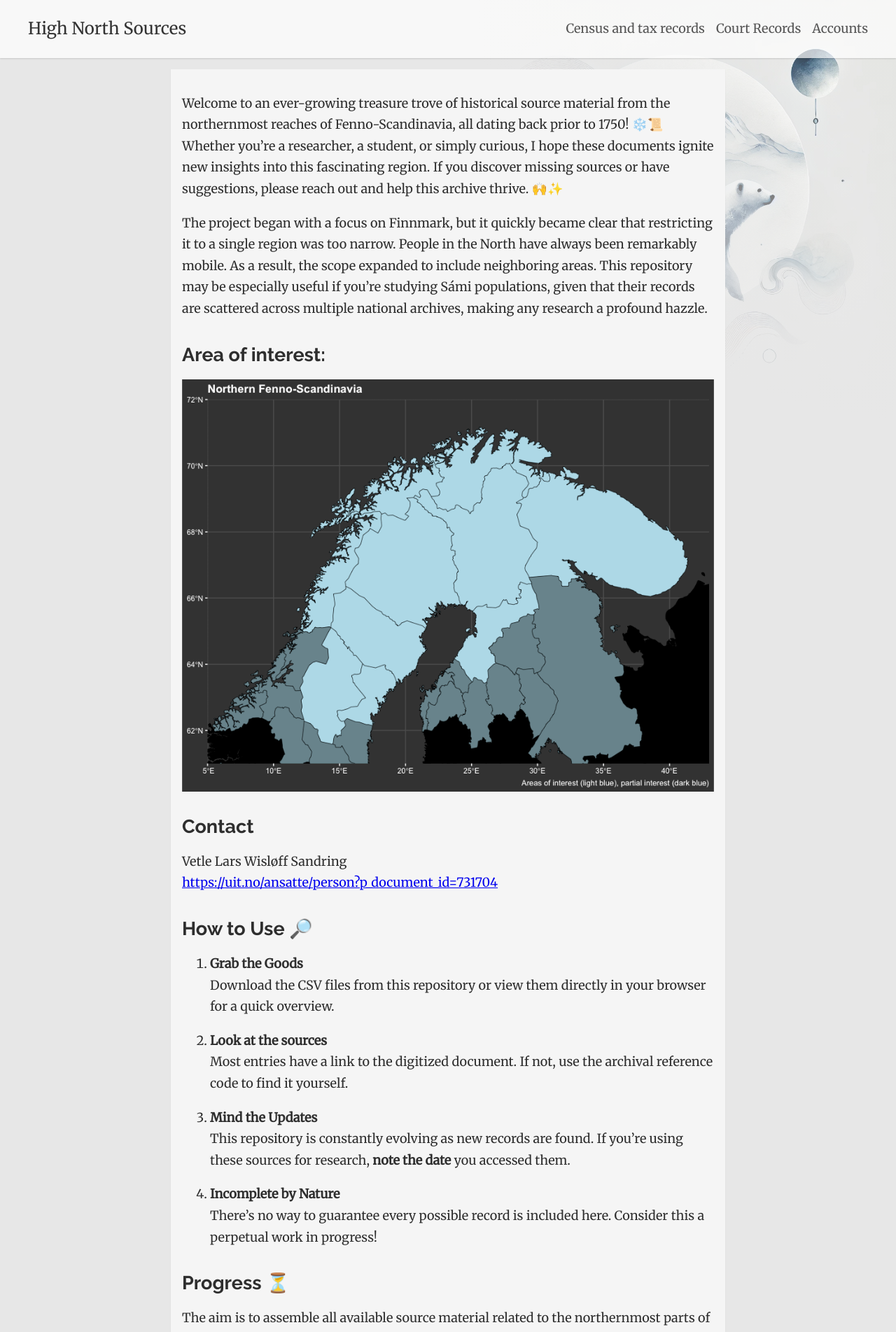
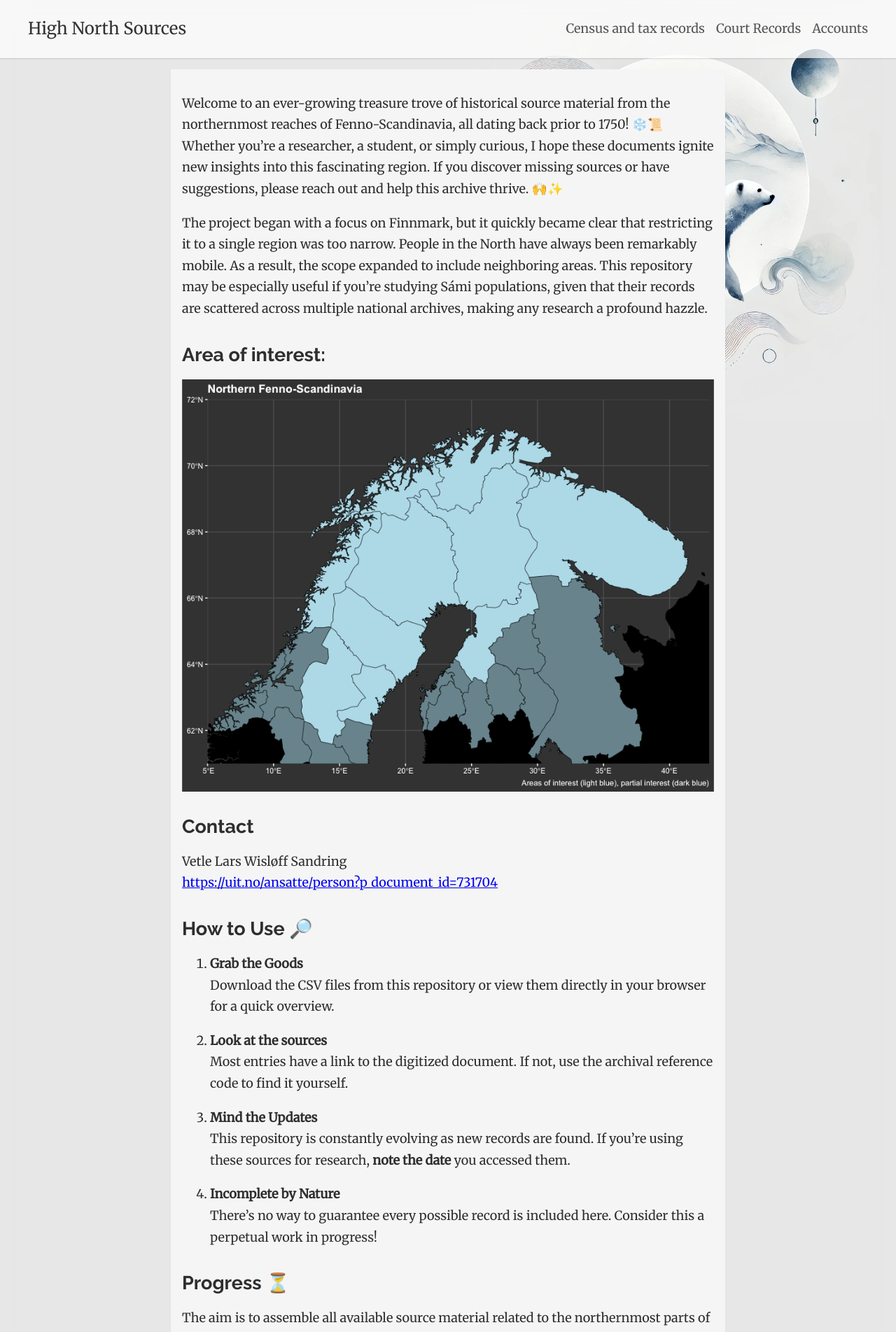
Before and after one commit to Moryzont/Nordkalotten_kilder, a Jekyll site: the page built from index.md, in a window 1280 px wide. Shown: the top 1903 px of the page at 70% size. Built offline with Jekyll 4.4.1, drawn with Linux system fonts in a browser that asks for light colours.

Commit message:
flikking

```diff
--- a/assets/css/custom.css
+++ b/assets/css/custom.css
@@ -2,32 +2,31 @@
 body {
   margin: 0;
   padding: 0;
+
   color: #2e2e2e;
   font-family: "Merriweather", Georgia, serif;
   line-height: 1.7;
   font-size: 18px;
 
-  /* Base background color */
+  /* 1) The main background color */
   background-color: #e7e7e7;
 
-  /* Combine a radial gradient overlay with your background image */
+  /* 2) The background image reference */
   background-image:
-    radial-gradient(circle at top right, rgba(231, 231, 231, 0) 0%, #e7e7e7 600px),
-    url("/Nordkalotten_kilder/assets/img/background.webp");
+  url("/Nordkalotten_kilder/assets/img/background.webp"),
+  radial-gradient(circle at top right, rgba(231, 231, 231, 0) 0%, #e7e7e7 60%);
 
-  /* Position the gradient and image */
-  background-position: top right, top right;
+  /* 3) Position the image top-right */
+  background-position: top right;
 
-  /* Do not repeat the background */
-  background-repeat: no-repeat, no-repeat;
+  /* 4) Don’t repeat it */
+  background-repeat: no-repeat;
+  box-shadow: 0 0 20px 20px #e7e7e7 inset;
 
-  /* Fix the background image in place */
-  background-attachment: fixed;
 
-  /* Control image size; gradient scales automatically */
-  background-size: 600px auto, 600px auto;
+  /* 6) Control size - 600px wide, keep aspect ratio */
+  background-size: 600px auto;
 }
-
 
 
 
```
Also changed, not shown: assets/img/background.webp, 4 other files.
